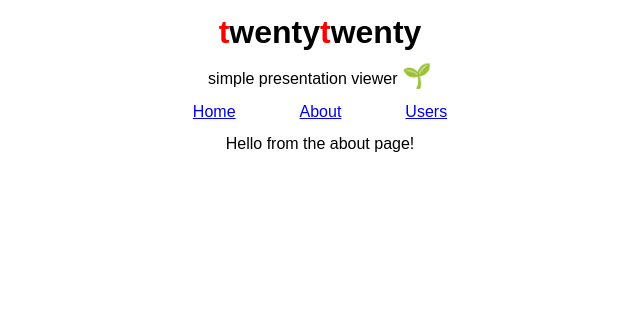
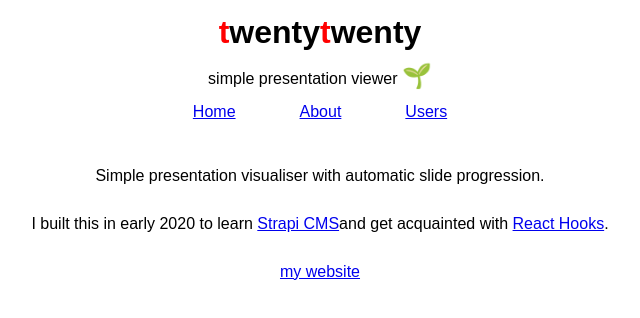
Before and after one commit to kingdomlevel/twentytwenty, a React (Create React App) app in the folder client/: page /about in a window 1280 px wide. Shown: the top 318 px of the page, without its empty margins (320-960 px from the left). Built offline with nearby package versions, Linux system fonts and the light colour scheme.

Commit message:
added simple about page

```diff
--- a/client/src/App.css
+++ b/client/src/App.css
@@ -70,3 +70,7 @@ nav ul {
 nav ul li {
     margin: 0 2em;
 }
+
+#about p{
+    margin: 2em;
+}
--- a/client/src/components/About.jsx
+++ b/client/src/components/About.jsx
@@ -7,7 +7,14 @@ const About = () => {
         <>
             <Header />
             <Navigation />
-            <p> Hello from the about page!</p>
+            <div id="about">
+                <p>Simple presentation visualiser with automatic slide progression.</p>
+                <p>
+                    I built this in early 2020 to learn <a href="https://strapi.io/">Strapi CMS</a>
+                    and get acquainted with <a href="https://reactjs.org/docs/hooks-intro.html">React Hooks</a>.
+                </p>
+                <p><a href="http://shamgate.co">my website</a></p>
+            </div>
         </>
     );
 };
```
